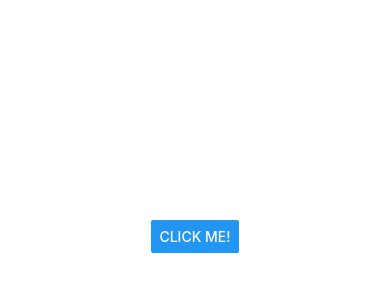
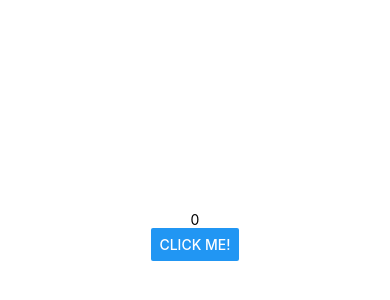
Before and after one commit to cheymingyu/RN101-class, a React Native app: screen / in a window 390 px wide. Shown: the part 186-486 px from the top of the page. Built offline with nearby package versions, Linux system fonts and the light colour scheme.

Commit message:
06. state: counter

```diff
--- a/App.js
+++ b/App.js
@@ -1,17 +1,28 @@
 
 import { StatusBar } from 'expo-status-bar';
 import React from 'react';
-import { Button, StyleSheet, View } from 'react-native';
+import { Button, StyleSheet, Text, View } from 'react-native';
 
-export default function App() {
-    const checkHandler = () => console.log('Clicked!');
+export default class App extends React.Component {
+    state = {
+        counter: 0,
+     };
 
-    return (
+     render() {
+       const clickHandler = () => {
+         this.setState({
+           counter: this.state.counter + 1,
+         });
+       };
+
+       return (
         <View style={styles.container}>
-            <Button title={'click me!'} onPress={() => console.log(clickHandler)} />
-            <StatusBar style="auto" />
+            <Text>{this.state.counter}</Text>
+            <Button title={'click me!'} onPress={clickHandler}/>
+          <StatusBar style="auto" />
         </View>
     );
+  }
 }
 
 const styles = StyleSheet.create({
```
